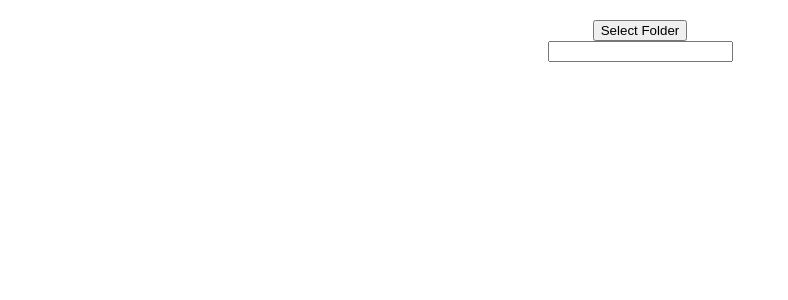
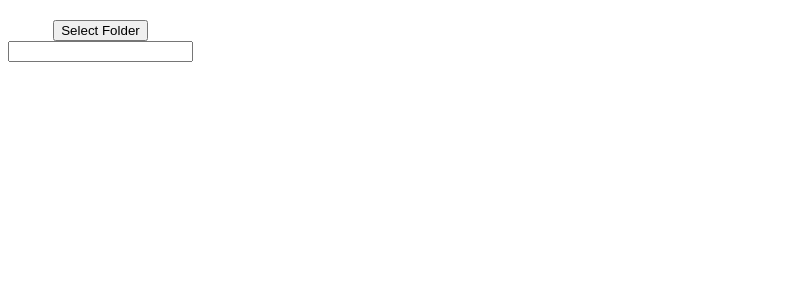
Before and after one commit to aeronson/fs-view, an Angular app: page / in a window 1280 px wide. Shown: the top 300 px of the page, without its empty margins (0-788 px from the left). Built offline with nearby package versions, Linux system fonts and the light colour scheme.

Commit message:
css tweaks

```diff
--- a/src/app/app.html
+++ b/src/app/app.html
@@ -8,7 +8,7 @@
       </select>
     </div>
   </div>
-  <div id="video-block" *ngIf="selectedFile">
+  <div class="video-block" *ngIf="selectedFile">
     <div class="video-container">
       <video #videoRef *ngIf="videoSrc" [src]="videoSrc" muted (ended)="autoNext()"
         (loadeddata)="onLoadedData()" (loadedmetadata)="onLoadedMetadata()"></video>
--- a/src/app/app.scss
+++ b/src/app/app.scss
@@ -1,7 +1,7 @@
 .main {
   display: flex;
-  flex-direction: column;
-  align-items: center;
+  flex-direction: row;
+  align-items: flex-start;
   margin-top: 20px;
 }
 
@@ -16,7 +16,7 @@
   }
 }
 
-#video-block {
+.video-block {
   display: flex;
   flex-direction: column;
   align-items: center;
```
